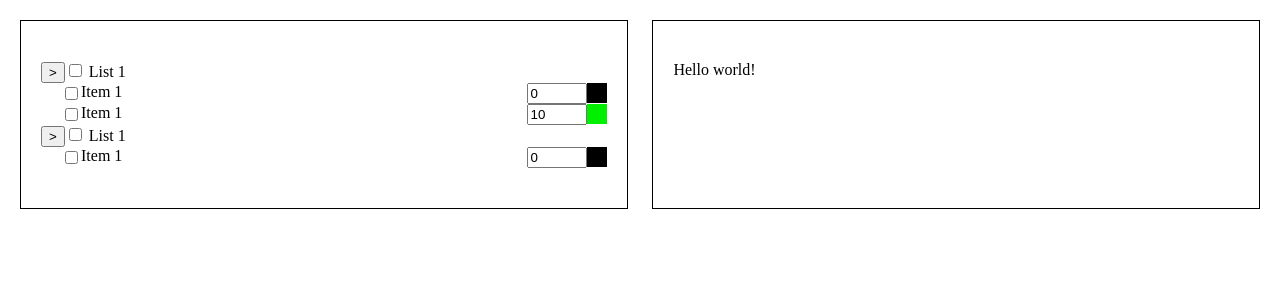
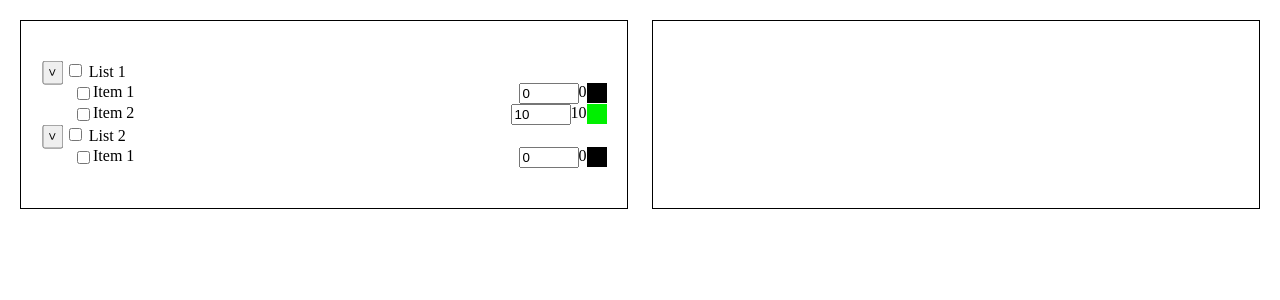
Before and after one commit to Lothering0/pro-context-test-2021, a Vue app: page / in a window 1280 px wide. Shown: the top 300 px of the page. Built offline with nearby package versions, Linux system fonts and the light colour scheme.

Commit message:
Implemented reactive change of count state

```diff
--- a/src/components/Item.vue
+++ b/src/components/Item.vue
@@ -2,12 +2,15 @@
   <li class="item">
     <input type="checkbox">
     {{item.title}}
+
     <input
       class="count"
       type="number"
       min="0"
-      :value="item.count"
+      v-model="count"
+      @change="cl"
     >
+    {{item.count}}
     <label
       class="color-box"
       :style="{background: item.color}"
@@ -18,10 +21,27 @@
 </template>
 
 <script>
+import { mapMutations } from 'vuex'
+
 export default {
   name: 'Item',
+  data() {
+    return {
+      count: this.item.count ?? 0
+    }
+  },
   props: {
     item: Object
+  },
+  methods: {
+    ...mapMutations(['changeCount']),
+    cl() {
+      // console.log(this.count)
+      this.changeCount({
+        id: this.item.id,
+        changedCount: this.count
+      })
+    }
   }
 }
 </script>
@@ -29,7 +49,7 @@ export default {
 <style scoped>
 .item {
   display: flex;
-  margin-left: 20px;
+  margin-left: 32px;
 }
 
 .count {
--- a/src/components/LeftPanel.vue
+++ b/src/components/LeftPanel.vue
@@ -2,7 +2,7 @@
   <ul class="panel">
     <li
       v-for="list in lists"
-      :key="list.title"
+      :key="list.id"
     >
       <List :list="list" />
     </li>
--- a/src/components/List.vue
+++ b/src/components/List.vue
@@ -1,13 +1,23 @@
 <template>
   <div>
-    <button class="hide_items" @click="showItems = !showItems">&gt;</button>
+    <button
+      class="hide_items"
+      :class="{
+        rotated: showItems
+      }"
+      @click="showItems = !showItems"
+    >
+      &gt;
+    </button>
+
     <input type="checkbox">
     {{list.title}}
+
     <template v-if="showItems">
       <Item
         v-for="item in list.items"
         :item="item"
-        :key="item.title"
+        :key="item.id"
       />
     </template>
   </div>
@@ -32,5 +42,8 @@ export default {
 }
 </script>
 
-<style>
+<style scoped>
+.rotated {
+  transform: rotate(90deg);
+}
 </style>
--- a/src/components/RightPanel.vue
+++ b/src/components/RightPanel.vue
@@ -1,5 +1,5 @@
 <template>
-  <div class="panel">Hello world!</div>
+  <div class="panel"></div>
 </template>
 
 <script>
--- a/src/store/index.js
+++ b/src/store/index.js
@@ -4,17 +4,20 @@ export default createStore({
   state: {
     lists: [
       {
+        id: 1,
         title: 'List 1',
         checked: false,
         items: [
           {
+            id: 1,
             title: 'Item 1',
             checked: false,
             count: 0,
             color: '#000000'
           },
           {
-            title: 'Item 1',
+            id: 2,
+            title: 'Item 2',
             checked: false,
             count: 10,
             color: '#00F000'
@@ -22,10 +25,12 @@ export default createStore({
         ]
       },
       {
-        title: 'List 1',
+        id: 2,
+        title: 'List 2',
         checked: false,
         items: [
           {
+            id: 3,
             title: 'Item 1',
             checked: false,
             count: 0,
@@ -36,6 +41,16 @@ export default createStore({
     ]
   },
   mutations: {
+    changeCount(state, { id, changedCount }) {
+      for (let list of state.lists) {
+        try {
+          list
+            .items
+            .find(item => item.id === id)
+            .count = changedCount
+        } catch (e) {}
+      }
+    }
   },
   actions: {
   },
```
